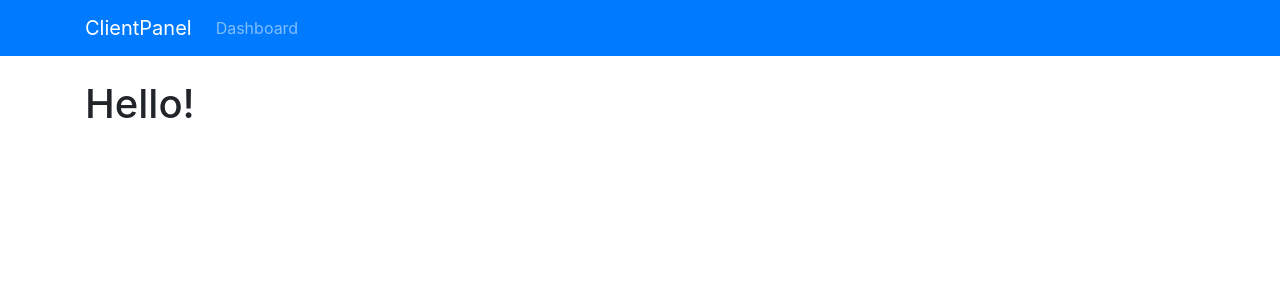
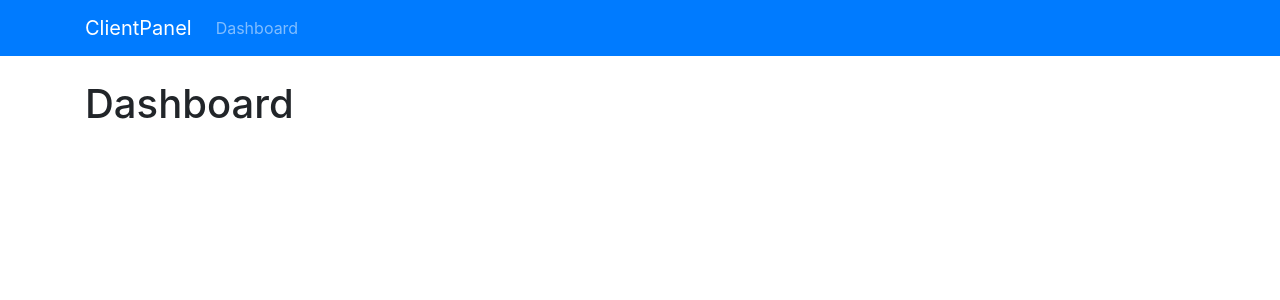
Before and after one commit to volosgoto/reactcontactpanelfirebase, a React (Create React App) app: page / in a window 1280 px wide. Shown: the top 300 px of the page. Built offline with nearby package versions, Linux system fonts and the light colour scheme.

Commit message:
set home route (DashboardComponent)_

```diff
--- a/src/App.js
+++ b/src/App.js
@@ -1,7 +1,9 @@
 import React, { Component } from "react";
-import AppNavbar from "./components/layout/AppNavbar";
 import { BrowserRouter as Router, Route, Switch } from "react-router-dom";
 import "./App.css";
+
+import AppNavbar from "./components/layout/AppNavbar";
+import Dashboard from "./components/layout/Dashboard";
 
 class App extends Component {
   render() {
@@ -10,7 +12,9 @@ class App extends Component {
         <div className="App">
           <AppNavbar />
           <div className="container">
-            <h1>Hello!</h1>
+            <Switch>
+              <Route exact to="/" component={Dashboard} />
+            </Switch>
           </div>
         </div>
       </Router>
--- /dev/null
+++ b/src/components/layout/Dashboard.js
@@ -0,0 +1,13 @@
+import React, { Component } from "react";
+
+class Dashboard extends Component {
+  render() {
+    return (
+      <div>
+        <h1>Dashboard</h1>
+      </div>
+    );
+  }
+}
+
+export default Dashboard;
```
